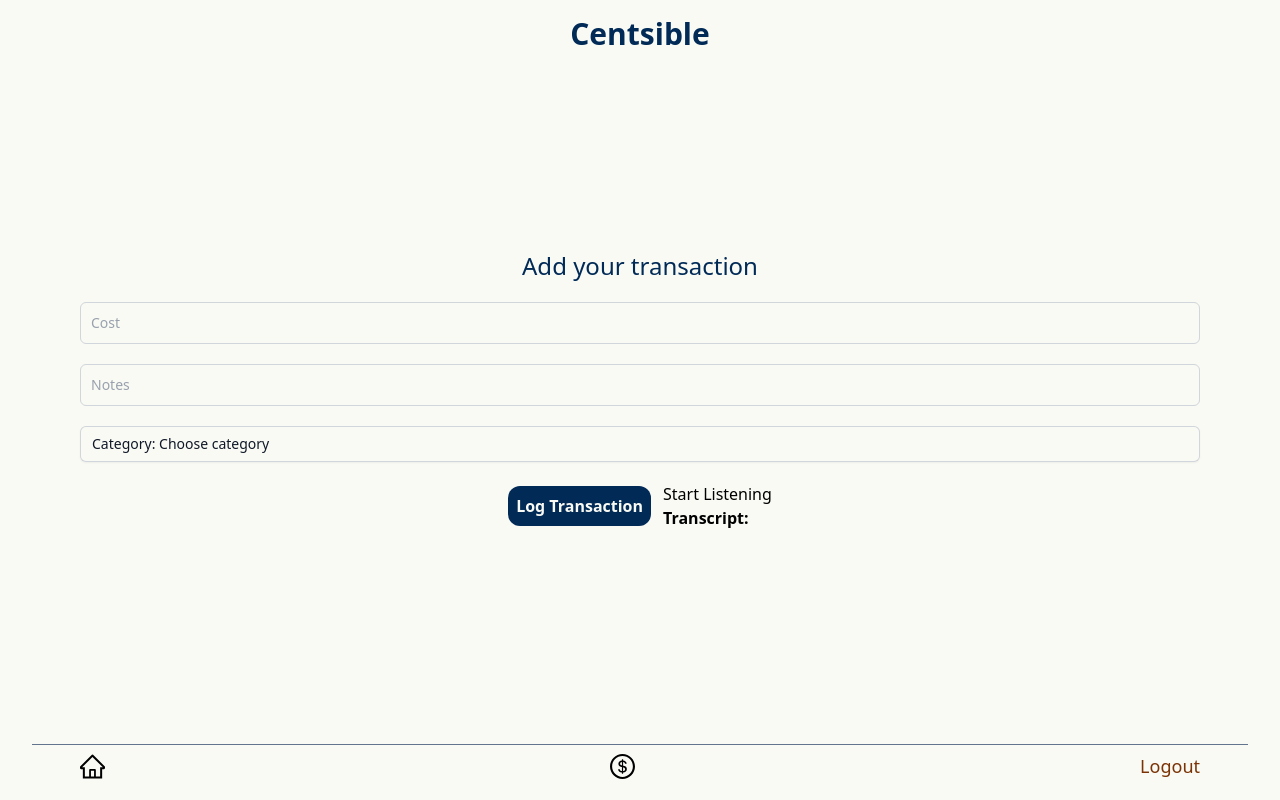
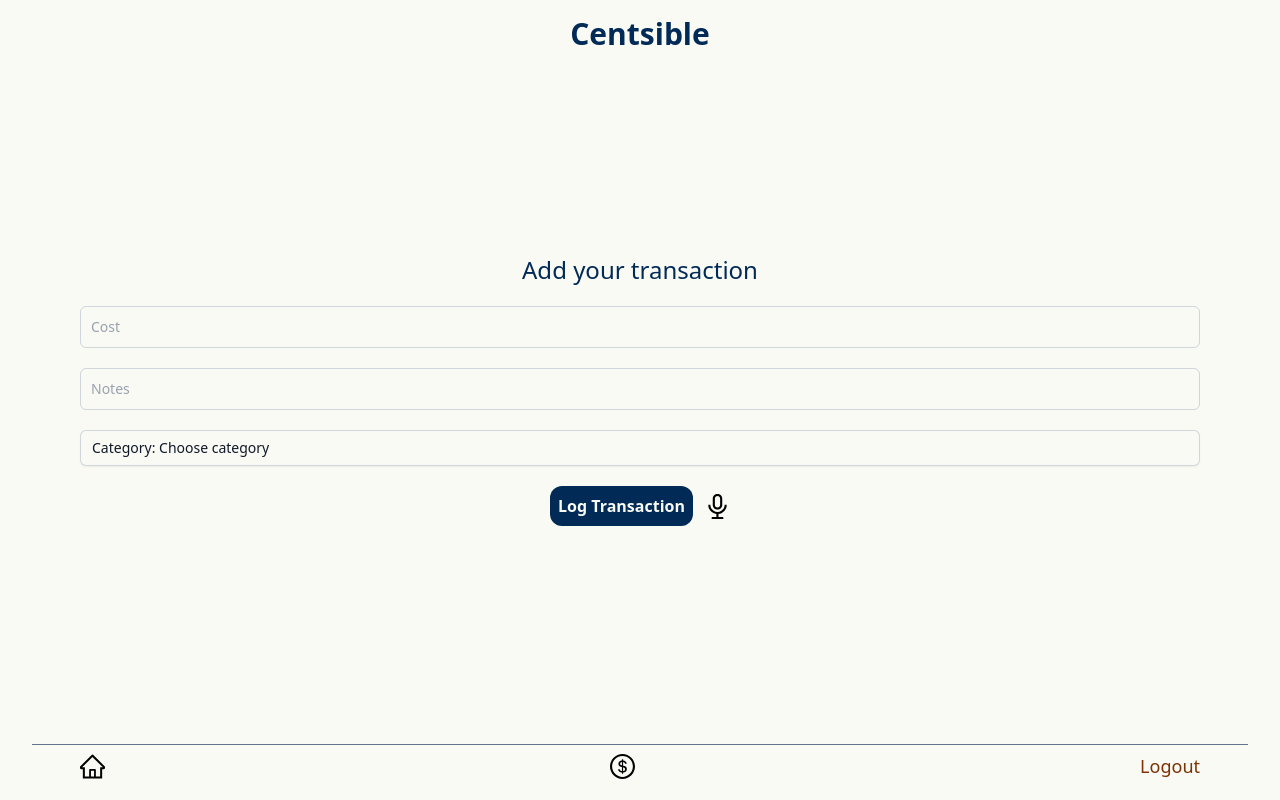
Before and after one commit to kiara-singh/Centsible, a React (Vite) app: page /dashboard in a window 1280 px wide. Built offline with nearby package versions, Linux system fonts and the light colour scheme.

Commit message:
voice command fixes

```diff
--- a/src/pages/dashboard.jsx
+++ b/src/pages/dashboard.jsx
@@ -16,15 +16,19 @@ export default function Dashboard() {
   const voiceCategoryRef = useRef("Choose category");
   const [category, setCategory] = useState("Choose category");
 
-  const[showPopup, setShowPopUp] = useState(false);
+  const [showPopup, setShowPopUp] = useState(false);
 
   useEffect(() => {
     setDropDown(false);
   }, []);
 
-  const handleVoiceExtraction=({cost:voiceCost, category: voiceCategory, note:voiceNote}) =>{
-    cost.current.value=voiceCost;
-    notes.current.value=voiceNote;
+  const handleVoiceExtraction = ({
+    cost: voiceCost,
+    category: voiceCategory,
+    note: voiceNote,
+  }) => {
+    cost.current.value = voiceCost;
+    notes.current.value = voiceNote;
     voiceCategoryRef.current = voiceCategory;
 
     // setCategory(voiceCategory);
@@ -37,13 +41,11 @@ export default function Dashboard() {
       category: voiceCategory,
     });
 
-
-    setTimeout(()=>{
+    setTimeout(() => {
       console.log("Submitting the form after 2 seconds...");
       handleSubmit();
-    },2000)
-
-  }
+    }, 2000);
+  };
 
   const handleSubmit = async (e) => {
     //if e is null like when submitting after voice command, this won't run
@@ -54,7 +56,6 @@ export default function Dashboard() {
     const category = voiceCategoryRef.current;
 
     try {
-
       console.log("Submitting to Firestore:", {
         notes: notes.current.value,
         amount: Number(cost.current.value),
@@ -94,16 +95,14 @@ export default function Dashboard() {
         [category]: newVal,
       });
 
-
       console.log("User's category value updated in Firestore.");
 
       setShowPopUp(true);
 
-      setTimeout(()=>setShowPopUp(false),2000);
+      setTimeout(() => setShowPopUp(false), 2000);
       notes.current.value = "";
       cost.current.value = "";
       setCategory("Choose category");
-
     } catch (error) {
       setError(error.message);
       console.error(error.message);
@@ -180,7 +179,7 @@ export default function Dashboard() {
                   Log Transaction
                 </button>
               </center>
-              <SpeechToText className="m-3"onExtract={handleVoiceExtraction} />
+              <SpeechToText className="m-3" onExtract={handleVoiceExtraction} />
             </div>
             <p>{audioStatus}</p>
             {error && <p className="text-red-900">{error}</p>}
--- a/src/pages/voiceCommand.jsx
+++ b/src/pages/voiceCommand.jsx
@@ -1,7 +1,7 @@
 import React, { useState, useRef } from "react";
 import { categories } from "../constants";
-
-const SpeechToText = ({onExtract}) => {
+import { AudioOutlined } from "@ant-design/icons";
+const SpeechToText = ({ onExtract }) => {
   const [isListening, setIsListening] = useState(false);
   const [transcript, setTranscript] = useState("");
   const recognitionRef = useRef(null);
@@ -25,11 +25,11 @@ const SpeechToText = ({onExtract}) => {
 
       recognitionRef.current.onresult = (event) => {
         let interimTranscript = "";
-        let match=null;
+        let match = null;
         for (let i = event.resultIndex; i < event.results.length; i++) {
           const result = event.results[i];
           if (result.isFinal) {
-            const finalText=result[0].transcript.trim();
+            const finalText = result[0].transcript.trim();
             setTranscript((prev) => prev + result[0].transcript + " ");
             console.log("Final Transcript:", finalText);
             const categoryPattern = categories.join("|");
@@ -45,21 +45,26 @@ const SpeechToText = ({onExtract}) => {
           }
         }
 
-
-
         if (match) {
           const cost = parseFloat(match[1]);
-          const category = match[2];
+          let category = match[2];
+          category = category.charAt(0).toUpperCase() + category.slice(1);
           const note = match[3] ? match[3].trim() : null;
 
-          console.log("Matched values - Cost:", cost, "Category:", category, "Note:", note);
+          console.log(
+            "Matched values - Cost:",
+            cost,
+            "Category:",
+            category,
+            "Note:",
+            note
+          );
 
-
-          if(onExtract){
-            onExtract({cost,category,note});
+          if (onExtract) {
+            onExtract({ cost, category, note });
           }
 
-          console.log("inVC:",cost, category, note);
+          console.log("inVC:", cost, category, note);
         }
       };
 
@@ -78,13 +83,13 @@ const SpeechToText = ({onExtract}) => {
   };
 
   return (
-    <div>
-      <button onClick={toggleListening}>
+    <div className="flex flex-col">
+      <AudioOutlined style={{ fontSize: "25px" }} onClick={toggleListening}>
         {isListening ? "Stop Listening" : "Start Listening"}
-      </button>
-      <p>
+      </AudioOutlined>
+      {/* <p>
         <strong>Transcript:</strong> {transcript}
-      </p>
+      </p> */}
     </div>
   );
 };
```
